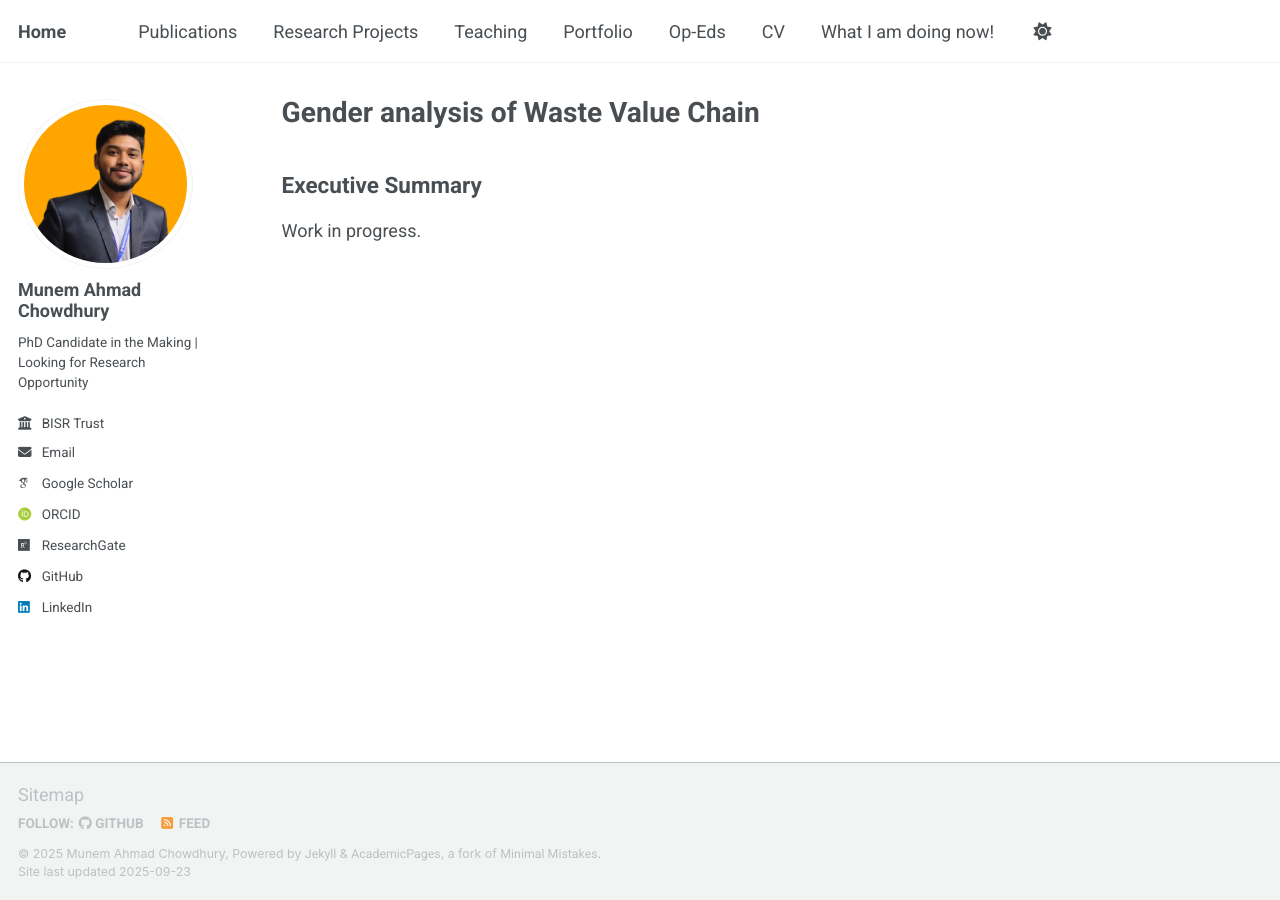
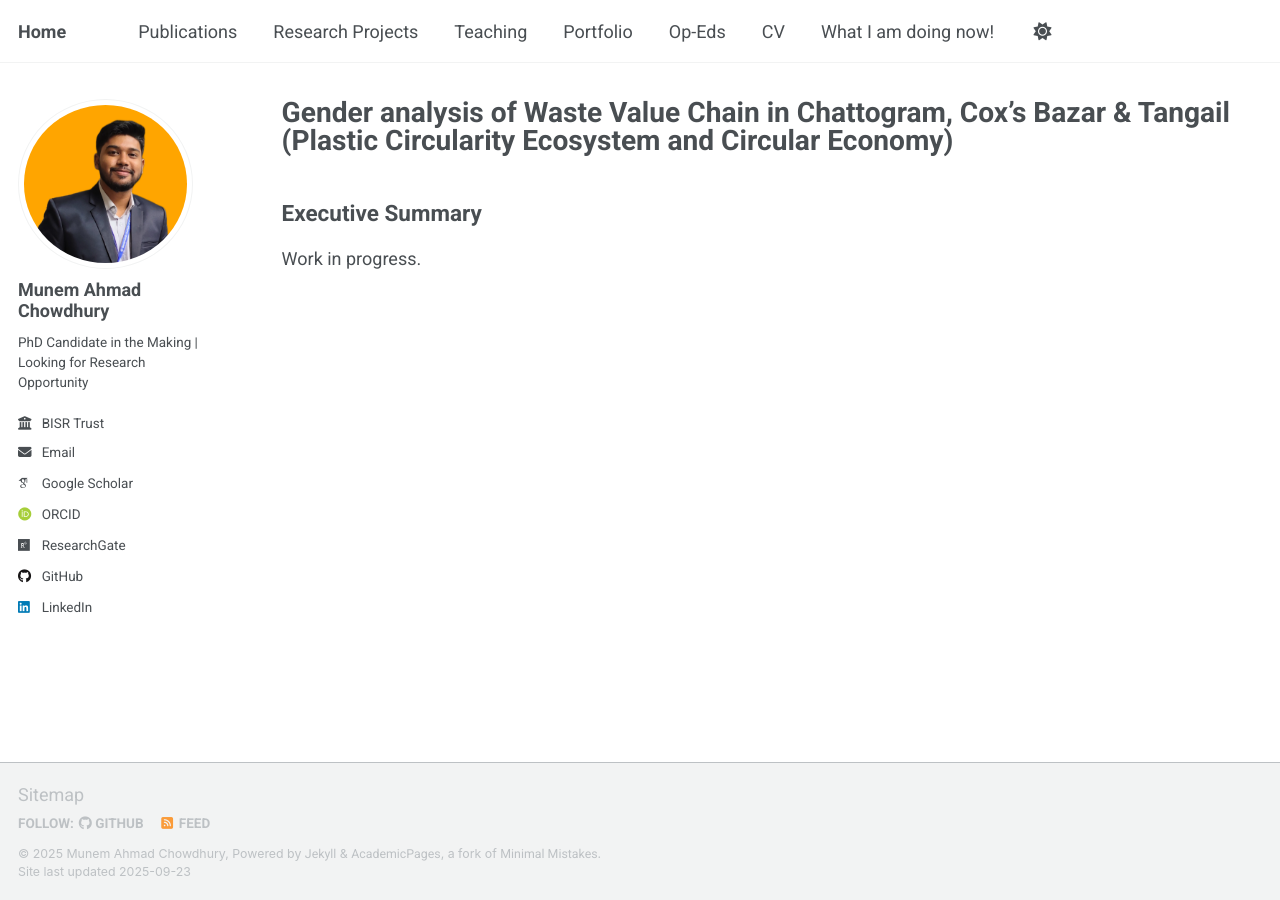
Before and after one commit to munemahmad/munemahmad.github.io, a Jekyll site: the page built from _projects/project13.md, in a window 1280 px wide. Built offline with Jekyll 4.4.1, drawn with Linux system fonts in a browser that asks for light colours; some web fonts are replaced; a script that is not in the unit is left out.

Commit message:
Update project13.md

```diff
--- a/_projects/project13.md
+++ b/_projects/project13.md
@@ -1,5 +1,5 @@
 ---
-title: "Gender analysis of Waste Value Chain "
+title: "Gender analysis of Waste Value Chain in Chattogram, Cox’s Bazar & Tangail (Plastic Circularity Ecosystem and Circular Economy)"
 duration: "September 2025 – January 2026"
 client: "UNDP, Bangladesh"
 sample_size: "1475 Questionnaire Survey, 7 FGDs, 40 KIIs, and 16 observation checklists"
```
